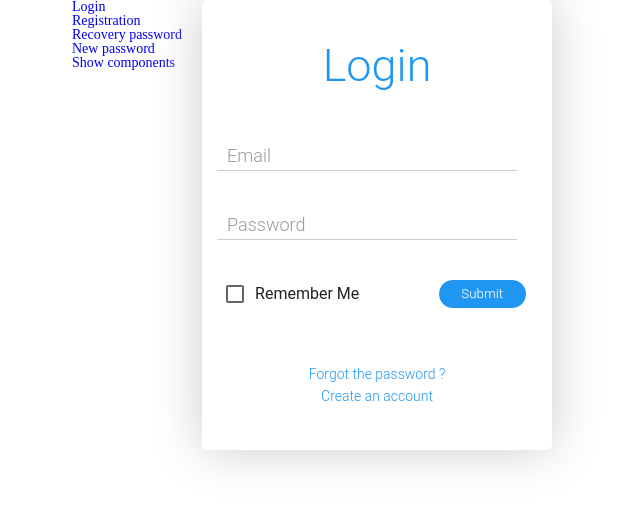
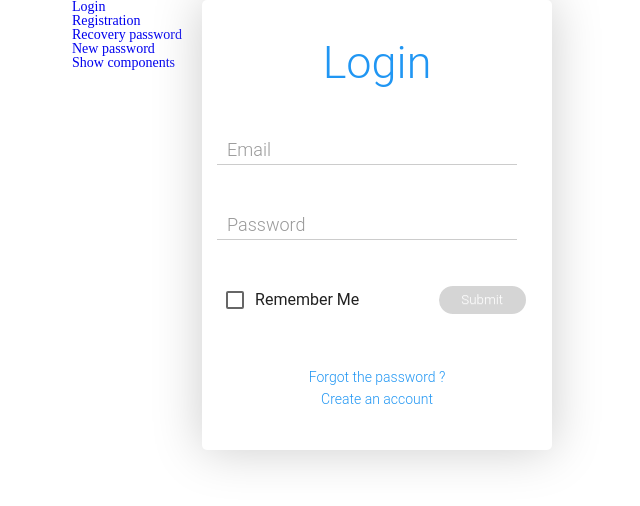
Before and after one commit to Dimix-international/cards-app, a React (Create React App) app: page /cards-app/login in a window 1280 px wide. Shown: the top 506 px of the page, without its empty margins (68-708 px from the left). Built offline with nearby package versions, Linux system fonts and the light colour scheme; no server answers.

Commit message:
Login ready, redux switched to redux-toolkit. Need to handle request's error

```diff
--- a/src/n1-main/m1-ui/common/SuperInputText/SuperInputText.module.css
+++ b/src/n1-main/m1-ui/common/SuperInputText/SuperInputText.module.css
@@ -25,11 +25,13 @@
     font-family: "Roboto", sans-serif;
     font-weight: 200;
     color: red;
+    display: block;
+    margin: 5px 0 0 10px;
 }
 
 .group {
     position: relative;
-    margin-bottom: 30px;
+    height: 75px;
 }
 .label {
     font-family: "Roboto", sans-serif;
@@ -46,7 +48,6 @@
 }
 .errorLabel{
     color: #ff0000;
-
 }
 /* active state */
 .superInput:focus ~ .label, .superInput:valid ~ .label {
--- a/src/n1-main/m1-ui/common/SuperInputText/SuperInputText.tsx
+++ b/src/n1-main/m1-ui/common/SuperInputText/SuperInputText.tsx
@@ -24,6 +24,7 @@ const SuperInputText: React.FC<SuperInputTextPropsType> = (
         name,
         hidden,
         placeholder,
+        onBlur,
         ...restProps// все остальные пропсы попадут в объект restProps
     }
 ) => {
--- a/src/n1-main/m2-bll/loginization-reducer.ts
+++ b/src/n1-main/m2-bll/loginization-reducer.ts
@@ -23,12 +23,13 @@ export const loginReducer = slice.reducer
 export const makeAuthTH = (loginPayload: { email: string, password: string, rememberMe: boolean }) => (dispatch: Dispatch) => {
     loginAPI.makeLogin(loginPayload).then((res) => {
         if (res.data.error) {
-            console.log(res.data.error)
+            alert(res.data.error)
         } else {
+            alert(res.data._id)
             dispatch(makeAuth(true))
         }
     }).catch((e) => {
-        console.log(e)
+        alert(e.error)
     })
 
 }
--- a/src/n2-features/auth-api/local-api.ts
+++ b/src/n2-features/auth-api/local-api.ts
@@ -31,4 +31,25 @@ export const loginAPI = {
     }
 }
 
-export type ResponseType = {}
+export type ResponseType = {
+    Avatar?:string,
+    Created:string,
+    deviceTokens:Array<{_id:string, device:string, token:string,tokenDeathTime:string}>,
+    Email:string,
+    isAdmin:boolean,
+    name:string,
+    publicCardPacksCount:number,
+    rememberMe:boolean,
+    token:string,
+    tokenDeathTime:string,
+    Updated:string,
+    verified:boolean,
+    __v:number,
+    _id:string
+    emailRegExp:object,
+    error:string,
+    in:string,
+    isEmailValid:boolean,
+    isPassValid:true,
+    passwordRegExp:string
+}
--- a/src/n2-features/f1-auth/a1-login/Login.tsx
+++ b/src/n2-features/f1-auth/a1-login/Login.tsx
@@ -27,18 +27,20 @@ export const Login: FC = () => {
             <Formik validationSchema={loginValidation} initialValues={{email: '', password: '', rememberMe: false}}
                     onSubmit={(values) => {
                         dispatch(makeAuthTH(values))
-                    }}>
+                    }} validateOnMount >
                 {(formik) => {
                     return (<form onSubmit={formik.handleSubmit}>
-                        <SuperInputText error={formik.touched.email && formik.errors.email ? 'Обязательное поле' : ''}
+                        <SuperInputText
                                         required placeholder={'Email'}
-                                        {...formik.getFieldProps('email')}/>
-                        <SuperInputText error={formik.touched.password && formik.errors.password ? 'Обязательное' +
-                            ' поле' : ''} required placeholder={'Password'} {...formik.getFieldProps('password')}
-                                        hidden/>
+                                        {...formik.getFieldProps('email')}
+                                        error={ formik.errors.email && formik.dirty ? 'Обязательное' +
+                                            ' поле' : ''}/>
+                        <SuperInputText required placeholder={'Password'}{...formik.getFieldProps('password')}
+                                        error={ formik.errors.password && formik.dirty ? 'Обязательное' +
+                                            ' поле' : ''} hidden/>
                         <div className={s.actionsContainer}><SuperCheckbox
                             children={'Remember Me'} {...formik.getFieldProps('rememberMe')}/>
-                            <SuperButton value={'Submit'} type={"submit"}/></div>
+                            <SuperButton disabled={!formik.isValid || formik.isSubmitting} value={'Submit'} type={"submit"}/></div>
                     </form>)
                 }}
 
```
